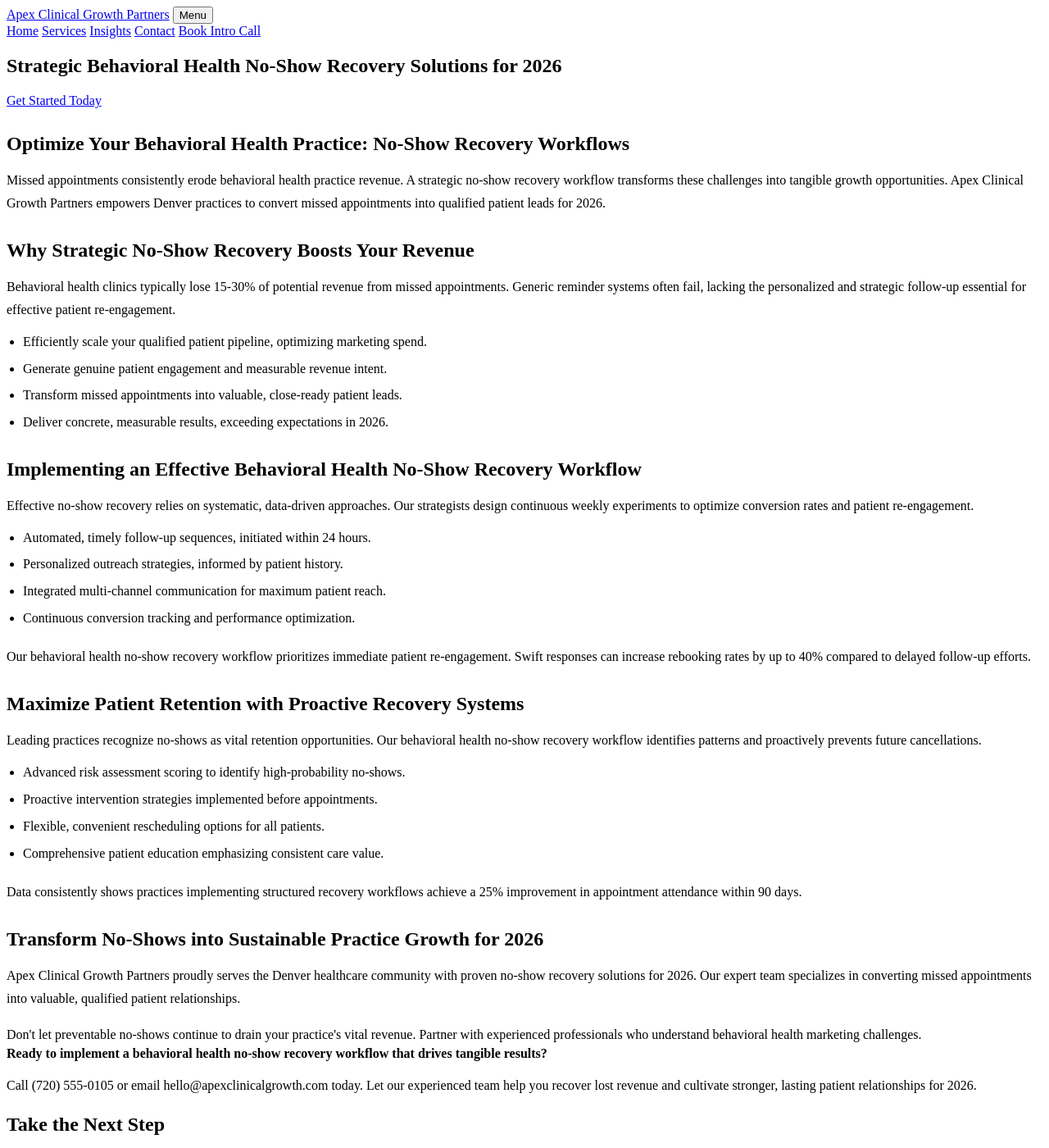
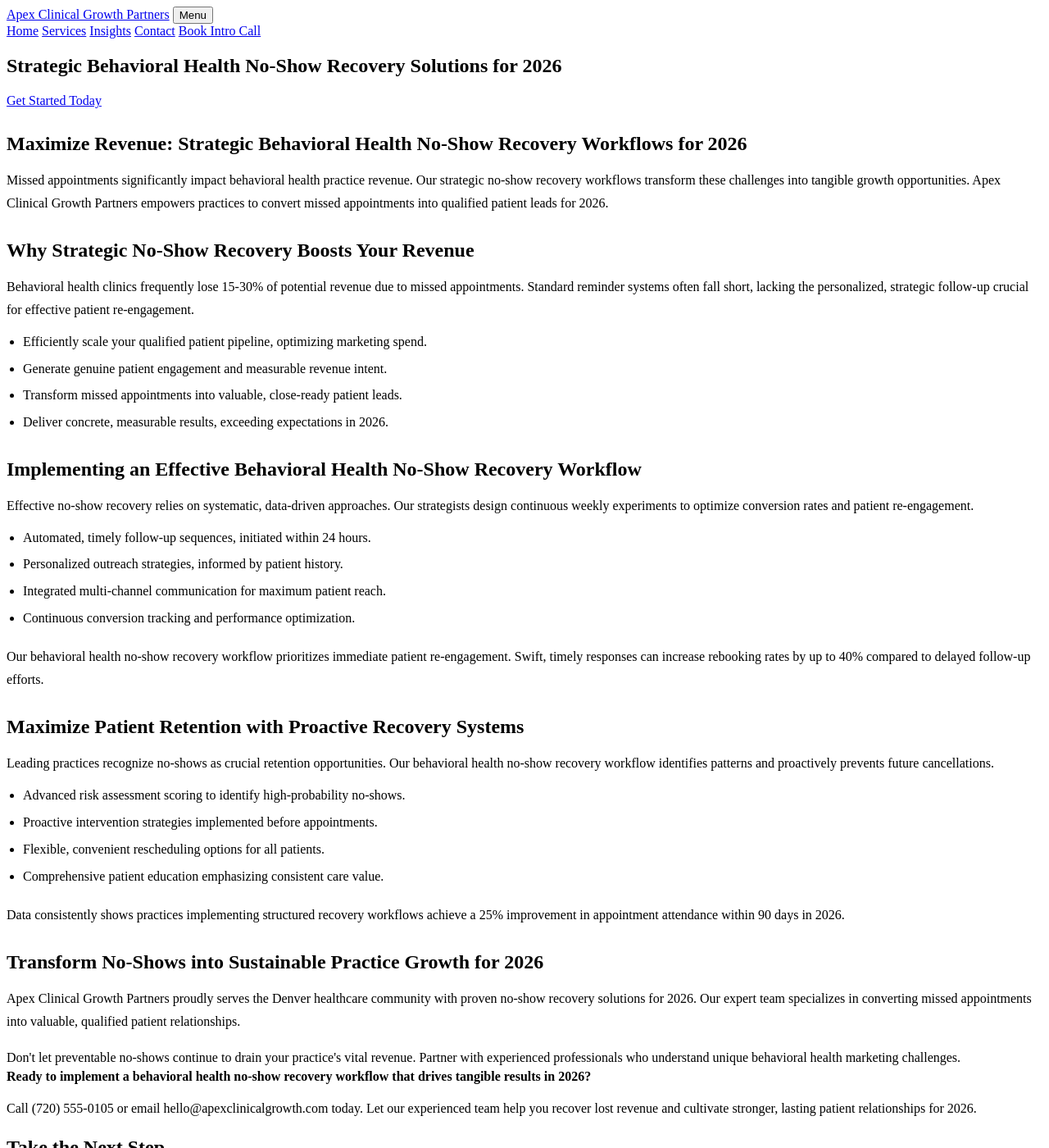
Before and after one commit to prjctlphbt/orbitr-canary-angular-20260228, a Jekyll site: the page angular-behavioral-noshow-20260228144655.html, which Jekyll copies as it is, in a window 1280 px wide and 1400 px high. Shown: the whole window at 82% size. Built offline with Jekyll 4.4.1, drawn with Linux system fonts in a browser that asks for light colours.

Commit message:
Refresh and update content: angular-behavioral-noshow-20260228144655.html

```diff
--- a/angular-behavioral-noshow-20260228144655.html
+++ b/angular-behavioral-noshow-20260228144655.html
@@ -4,8 +4,8 @@
 <head>
 <meta charset="utf-8"/>
 <meta content="width=device-width, initial-scale=1.0" name="viewport"/>
-<meta content="Boost behavioral health revenue and patient retention with Apex Clinical Growth Partners' no-show recovery workflows. Convert missed appointments into growth opportunities for your practice in 2026." name="description"/>
-<title>Apex Clinical Growth Partners | Behavioral Health No-Show Recovery Workflow Solutions</title>
+<meta content="Boost behavioral health revenue and patient retention with Apex Clinical Growth Partners' no-show recovery solutions. Convert missed appointments into growth opportunities for your practice in 2026." name="description"/>
+<title>Behavioral Health No-Show Recovery Solutions 2026 | Apex Clinical Growth Partners</title>
 <style>
 
 
@@ -108,10 +108,10 @@
 </section>
 <section class="landing-content">
 <div class="container orbitr-generated-content">
-<h2>Optimize Your Behavioral Health Practice: No-Show Recovery Workflows</h2>
-<p>Missed appointments consistently erode behavioral health practice revenue. A strategic no-show recovery workflow transforms these challenges into tangible growth opportunities. Apex Clinical Growth Partners empowers Denver practices to convert missed appointments into qualified patient leads for 2026.</p>
+<h2>Maximize Revenue: Strategic Behavioral Health No-Show Recovery Workflows for 2026</h2>
+<p>Missed appointments significantly impact behavioral health practice revenue. Our strategic no-show recovery workflows transform these challenges into tangible growth opportunities. Apex Clinical Growth Partners empowers practices to convert missed appointments into qualified patient leads for 2026.</p>
 <h2>Why Strategic No-Show Recovery Boosts Your Revenue</h2>
-<p>Behavioral health clinics typically lose 15-30% of potential revenue from missed appointments. Generic reminder systems often fail, lacking the personalized and strategic follow-up essential for effective patient re-engagement.</p>
+<p>Behavioral health clinics frequently lose 15-30% of potential revenue due to missed appointments. Standard reminder systems often fall short, lacking the personalized, strategic follow-up crucial for effective patient re-engagement.</p>
 <ul>
 <li>Efficiently scale your qualified patient pipeline, optimizing marketing spend.</li>
 <li>Generate genuine patient engagement and measurable revenue intent.</li>
@@ -126,20 +126,20 @@
 <li>Integrated multi-channel communication for maximum patient reach.</li>
 <li>Continuous conversion tracking and performance optimization.</li>
 </ul>
-<p>Our behavioral health no-show recovery workflow prioritizes immediate patient re-engagement. Swift responses can increase rebooking rates by up to 40% compared to delayed follow-up efforts.</p>
+<p>Our behavioral health no-show recovery workflow prioritizes immediate patient re-engagement. Swift, timely responses can increase rebooking rates by up to 40% compared to delayed follow-up efforts.</p>
 <h2>Maximize Patient Retention with Proactive Recovery Systems</h2>
-<p>Leading practices recognize no-shows as vital retention opportunities. Our behavioral health no-show recovery workflow identifies patterns and proactively prevents future cancellations.</p>
+<p>Leading practices recognize no-shows as crucial retention opportunities. Our behavioral health no-show recovery workflow identifies patterns and proactively prevents future cancellations.</p>
 <ul>
 <li>Advanced risk assessment scoring to identify high-probability no-shows.</li>
 <li>Proactive intervention strategies implemented before appointments.</li>
 <li>Flexible, convenient rescheduling options for all patients.</li>
 <li>Comprehensive patient education emphasizing consistent care value.</li>
 </ul>
-<p>Data consistently shows practices implementing structured recovery workflows achieve a 25% improvement in appointment attendance within 90 days.</p>
+<p>Data consistently shows practices implementing structured recovery workflows achieve a 25% improvement in appointment attendance within 90 days in 2026.</p>
 <h2>Transform No-Shows into Sustainable Practice Growth for 2026</h2>
 <p>Apex Clinical Growth Partners proudly serves the Denver healthcare community with proven no-show recovery solutions for 2026. Our expert team specializes in converting missed appointments into valuable, qualified patient relationships.</p>
-<p>Don't let preventable no-shows continue to drain your practice's vital revenue. Partner with experienced professionals who understand behavioral health marketing challenges.</p>
-<strong>Ready to implement a behavioral health no-show recovery workflow that drives tangible results?</strong>
+<p>Don't let preventable no-shows continue to drain your practice's vital revenue. Partner with experienced professionals who understand unique behavioral health marketing challenges.</p>
+<strong>Ready to implement a behavioral health no-show recovery workflow that drives tangible results in 2026?</strong>
 <p>Call (720) 555-0105 or email hello@apexclinicalgrowth.com today. Let our experienced team help you recover lost revenue and cultivate stronger, lasting patient relationships for 2026.</p>
 </div>
 </section>
```
